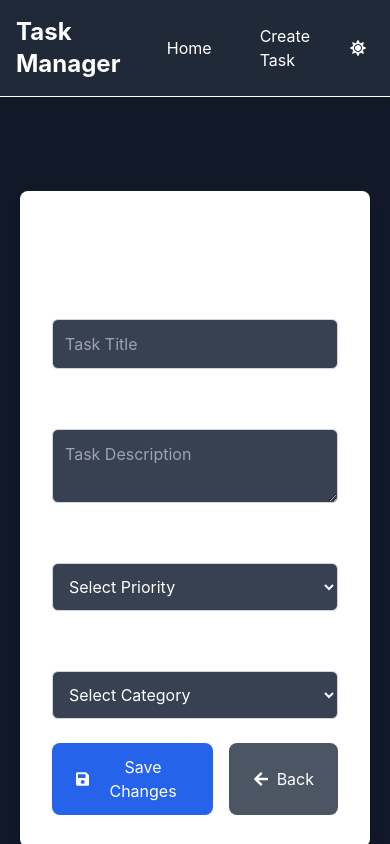
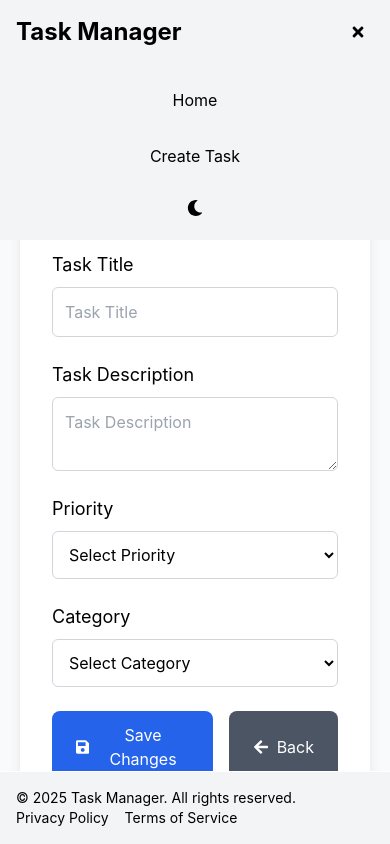
Before and after one commit to ankityadav456/My-app, a React (Vite) app in the folder to-do/: page /edit/1 in a window 390 px wide. Both pictures are taken after a click on the button 358 px from the left and 48 px from the top of the page. Shown: the top 844 px of the page. Built offline with nearby package versions, Linux system fonts and the light colour scheme.

Commit message:
commit v1.0.2

```diff
--- a/to-do/src/App.jsx
+++ b/to-do/src/App.jsx
@@ -8,15 +8,16 @@ import Footer from './components/Footer';
 function App() {
   // Initialize tasks state, trying to get tasks from localStorage if available
   const [tasks, setTasks] = useState(() => {
-    const savedTasks = localStorage.getItem("tasks");
+    const savedTasks = localStorage.getItem('tasks');
     return savedTasks ? JSON.parse(savedTasks) : [];
   });
 
+  // Sync tasks with localStorage
   useEffect(() => {
     if (tasks.length > 0) {
-      localStorage.setItem("tasks", JSON.stringify(tasks));
+      localStorage.setItem('tasks', JSON.stringify(tasks));
     }
-  }, [tasks]); // Add tasks as a dependency
+  }, [tasks]);
 
   // Handle adding or editing a task
   const handleAddOrEditTask = (task) => {
@@ -41,6 +42,7 @@ function App() {
     ));
   };
 
+  // Dark mode state
   const [darkMode, setDarkMode] = useState(false);
 
   const toggleDarkMode = () => {
@@ -49,27 +51,47 @@ function App() {
 
   return (
     <Router>
-      <div className="min-h-screen bg-gray-100">
-      <NavBar darkMode={darkMode} toggleDarkMode={toggleDarkMode} />
-      <main>
-        <div className={`border-t ${darkMode ? "border-white" : "border-dark"}`}>
+      <div className={`min-h-screen ${darkMode ? 'bg-gray-800' : 'bg-gray-100'} transition-all`}>
+        {/* Navbar */}
+        <NavBar darkMode={darkMode} toggleDarkMode={toggleDarkMode} />
+
+        <main className={`border-t my-10 py-6  ${darkMode ? 'border-white' : 'border-gray-400'}`}>
           <Routes>
             <Route
               path="/"
-              element={<Home tasks={tasks} handleDeleteTask={handleDeleteTask} handleToggleComplete={handleToggleComplete} darkMode={darkMode} toggleDarkMode={toggleDarkMode}/>}
+              element={
+                <Home
+                  tasks={tasks}
+                  handleDeleteTask={handleDeleteTask}
+                  handleToggleComplete={handleToggleComplete}
+                  darkMode={darkMode}
+                />
+              }
             />
             <Route
               path="/create"
-              element={<CreateNote handleAddOrEditTask={handleAddOrEditTask} darkMode={darkMode} toggleDarkMode={toggleDarkMode} />}
+              element={
+                <CreateNote
+                  handleAddOrEditTask={handleAddOrEditTask}
+                  darkMode={darkMode}
+                />
+              }
             />
             <Route
               path="/edit/:taskId"
-              element={<CreateNote handleAddOrEditTask={handleAddOrEditTask} tasks={tasks} darkMode={darkMode} toggleDarkMode={toggleDarkMode}/>}
+              element={
+                <CreateNote
+                  handleAddOrEditTask={handleAddOrEditTask}
+                  tasks={tasks}
+                  darkMode={darkMode}
+                />
+              }
             />
           </Routes>
-        </div>
         </main>
-        <Footer/>
+
+        {/* Footer */}
+        <Footer darkMode={darkMode} />
       </div>
     </Router>
   );
--- a/to-do/src/components/Footer.jsx
+++ b/to-do/src/components/Footer.jsx
@@ -1,16 +1,23 @@
 function Footer({ darkMode }) {
     return (
-        <footer className={`w-full p-4 ${darkMode ? 'bg-gray-700 text-white' : 'bg-gray-100 text-black'} border-t border-white`}>
+      <footer
+        className={`fixed bottom-0 left-0 w-full p-4 ${
+          darkMode ? "bg-gray-700 text-white" : "bg-gray-100 text-black"
+        } border-t border-white`}
+      >
         <div className="flex justify-between items-center flex-wrap">
           <p className="text-sm sm:text-base">© 2025 Task Manager. All rights reserved.</p>
 
           <div className="flex space-x-4">
-                    <a href="javascript:void(0)" className="text-sm sm:text-base hover:underline">Privacy Policy</a>
-                    <a href="javascript:void(0)" className="text-sm sm:text-base hover:underline">Terms of Service</a>
+            <a href="javascript:void(0)" className="text-sm sm:text-base hover:underline">
+              Privacy Policy
+            </a>
+            <a href="javascript:void(0)" className="text-sm sm:text-base hover:underline">
+              Terms of Service
+            </a>
           </div>
         </div>
       </footer>
-
     );
   }
 
--- a/to-do/src/components/NavBar.jsx
+++ b/to-do/src/components/NavBar.jsx
@@ -1,15 +1,33 @@
-// src/components/NavBar.jsx
-import React from "react";
+import React, { useState } from "react";
 import { Link } from "react-router-dom";
-import { FaMoon, FaSun } from "react-icons/fa"; // Add icons
+import { FaMoon, FaSun, FaBars, FaTimes } from "react-icons/fa"; // Add hamburger menu icons
 
 function NavBar({ darkMode, toggleDarkMode }) {
+  const [isMenuOpen, setIsMenuOpen] = useState(false); // State to handle menu open/close
+
+  // Toggle the mobile menu
+  const toggleMenu = () => {
+    setIsMenuOpen(!isMenuOpen);
+  };
+
   return (
-    <nav className={`flex justify-between items-center p-4 ${darkMode ? 'bg-gray-800 text-white' : 'bg-gray-100 text-black'} transition-all duration-300`}>
+    <nav
+      className={`fixed top-0 left-0 w-full p-4 ${darkMode ? 'bg-gray-800 text-white' : 'bg-gray-100 text-black'} transition-all duration-300 z-10`}
+    >
+      <div className="flex justify-between items-center">
         <h1 className="text-2xl font-bold cursor-pointer">
           <Link to="/">Task Manager</Link>
         </h1>
-      <div className="flex items-center space-x-4">
+
+        {/* Hamburger icon for small screens */}
+        <div className="lg:hidden">
+          <button onClick={toggleMenu} className="p-2">
+            {isMenuOpen ? <FaTimes /> : <FaBars />} {/* Toggle between bar and close icon */}
+          </button>
+        </div>
+
+        {/* Links and Dark Mode Toggle */}
+        <div className="hidden lg:flex items-center space-x-4">
           <Link to="/" className="px-4 py-2">Home</Link>
           <Link to="/create" className="px-4 py-2">Create Task</Link>
 
@@ -18,6 +36,20 @@ function NavBar({ darkMode, toggleDarkMode }) {
             {darkMode ? <FaSun /> : <FaMoon />}
           </button>
         </div>
+      </div>
+
+      {/* Mobile Menu - appears below navbar */}
+      {isMenuOpen && (
+        <div className={`lg:hidden absolute top-full left-0 w-full bg-${darkMode ? 'gray-800' : 'gray-100'} py-4 flex flex-col items-center space-y-4`}>
+          <Link to="/" className="px-4 py-2">Home</Link>
+          <Link to="/create" className="px-4 py-2">Create Task</Link>
+
+          {/* Dark Mode Toggle */}
+          <button onClick={toggleDarkMode} className="p-2">
+            {darkMode ? <FaSun /> : <FaMoon />}
+          </button>
+        </div>
+      )}
     </nav>
   );
 }
```
Lines whose indentation alone changed are shown as unchanged.
